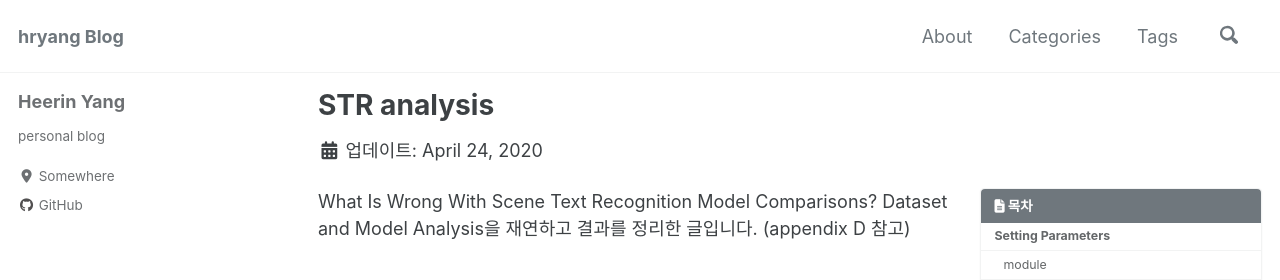
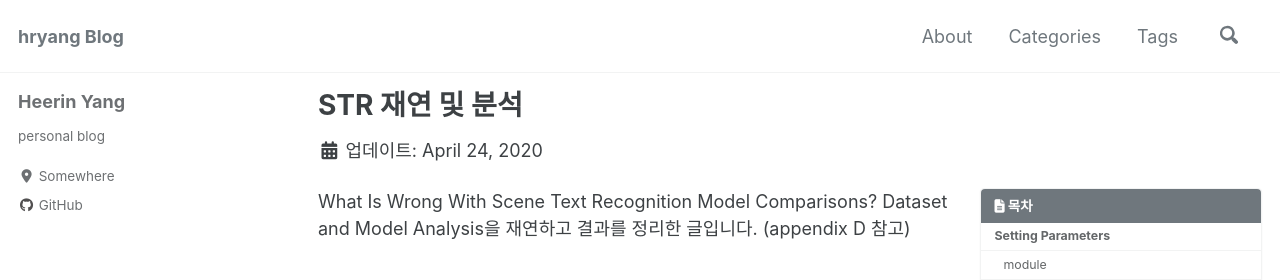
Before and after one commit to hryang06/hryang06.github.io, a Jekyll site: the page built from _posts/2020-04-24-STR-analysis.md, in a window 1280 px wide and 900 px high. Shown: the top 280 px of the window. Built offline with Jekyll 4.4.1, drawn with Linux system fonts in a browser that asks for light colours; cached includes are drawn as plain includes; nearby versions of some CDN libraries.

Commit message:
Modify title of STR anaylsis

```diff
--- a/_posts/2020-04-24-STR-analysis.md
+++ b/_posts/2020-04-24-STR-analysis.md
@@ -1,5 +1,5 @@
 ---
-title: STR analysis
+title: STR 재연 및 분석
 layout: single
 author_profile: true
 read_time: true
```
